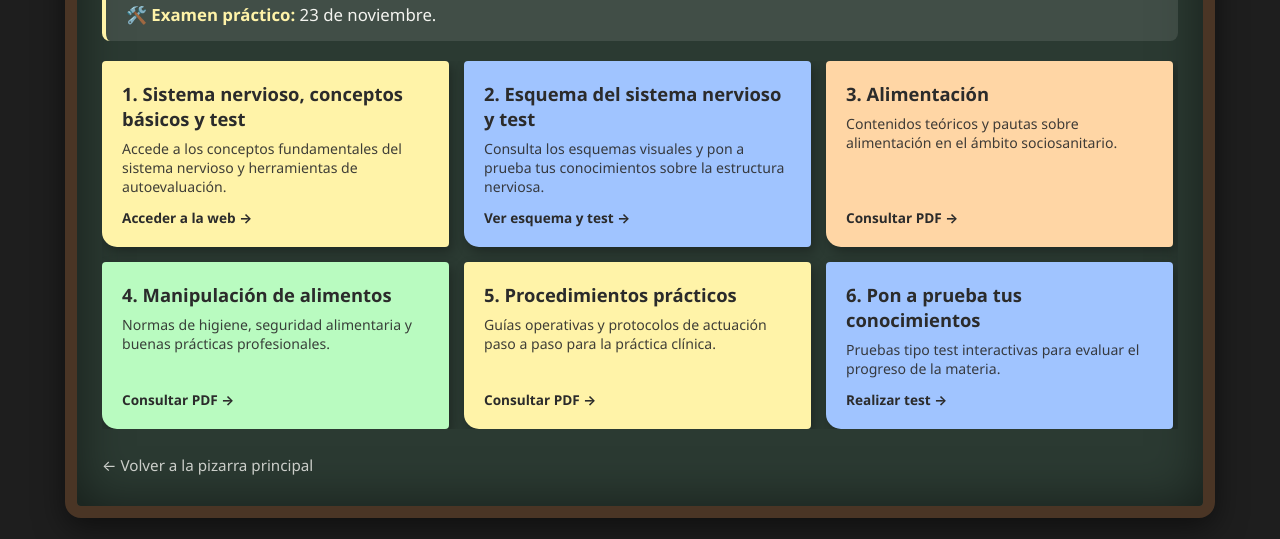
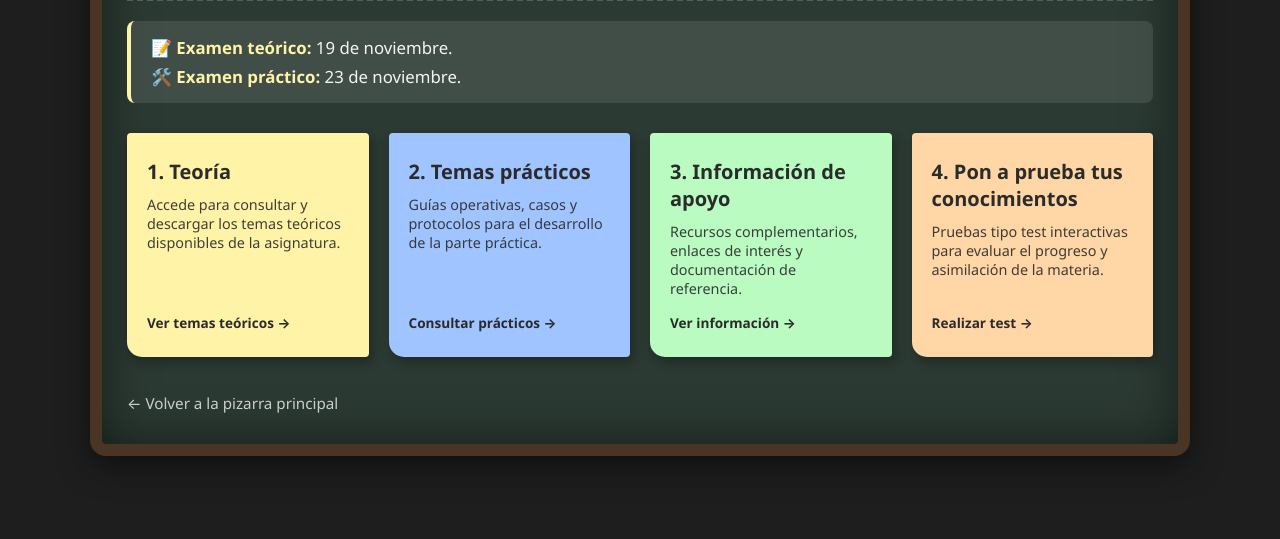
Before and after one commit to palabrasyfrasesperdidas-dotcom/APSD, a plain HTML site: page asignaturas/atencion-sanitaria.html in a window 1280 px wide. Shown: the part 261-800 px from the top of the page. Drawn offline with Linux system fonts and the light colour scheme.

Commit message:
Update atencion-sanitaria.html

```diff
--- a/asignaturas/atencion-sanitaria.html
+++ b/asignaturas/atencion-sanitaria.html
@@ -34,7 +34,7 @@
 
         .board-container {
             width: 100%;
-            max-width: 1150px;
+            max-width: 1100px;
             background-color: var(--bg-board);
             border: 12px solid var(--board-frame);
             border-radius: 16px;
@@ -89,30 +89,20 @@
             color: var(--postit-yellow);
         }
 
-        /* CUADRÍCULA DE SECCIONES (6 POST-ITS) */
+        /* CUADRÍCULA DE SECCIONES (4 POST-ITS) */
         .sections-grid {
             display: grid;
-            grid-template-columns: repeat(auto-fit, minmax(320px, 1fr));
-            gap: 15px;
-            max-height: 52vh;
-            overflow-y: auto;
-            padding-right: 5px;
-        }
-
-        .sections-grid::-webkit-scrollbar {
-            width: 8px;
-        }
-        .sections-grid::-webkit-scrollbar-thumb {
-            background: var(--board-frame);
-            border-radius: 4px;
+            grid-template-columns: repeat(auto-fit, minmax(240px, 1fr));
+            gap: 20px;
+            padding: 10px 0;
         }
 
         .section-card {
             display: flex;
             flex-direction: column;
             justify-content: space-between;
-            padding: 20px;
-            min-height: 150px;
+            padding: 25px 20px;
+            min-height: 170px;
             text-decoration: none;
             color: var(--text-dark);
             border-radius: 4px 4px 4px 15px;
@@ -122,22 +112,22 @@
         }
 
         .section-card:hover {
-            transform: scale(1.02);
+            transform: scale(1.03);
             box-shadow: 5px 8px 18px rgba(0, 0, 0, 0.4);
         }
 
         .section-card h3 {
-            font-size: 1.15em;
-            margin-bottom: 8px;
+            font-size: 1.25em;
+            margin-bottom: 10px;
             font-weight: 700;
         }
 
         .section-card p {
-            font-size: 0.88em;
+            font-size: 0.9em;
             opacity: 0.9;
         }
 
-        /* Colores de los post-its distribuidos */
+        /* Colores de los post-its */
         .c-yellow { background-color: var(--postit-yellow); }
         .c-blue   { background-color: var(--postit-blue); }
         .c-peach  { background-color: var(--postit-peach); }
@@ -227,21 +217,6 @@
             opacity: 1;
             text-decoration: underline;
         }
-
-        /* ADAPTACIÓN MÓVIL */
-        @media (max-width: 600px) {
-            .board-container {
-                border-width: 6px;
-                padding: 15px 12px;
-            }
-            .subject-header {
-                flex-direction: column-reverse;
-                text-align: center;
-            }
-            .header-title h1 {
-                font-size: 1.6em;
-            }
-        }
     </style>
 </head>
 <body>
@@ -263,60 +238,42 @@
             <span>🛠️ <strong>Examen práctico:</strong> 23 de noviembre.</span>
         </section>
 
-        <!-- APARTADOS PRINCIPALES (6 OPCIONES) -->
+        <!-- CUADRÍCULA DE 4 APARTADOS -->
         <section class="sections-grid">
-            <!-- 1. Sistema nervioso, conceptos básicos y test -->
-            <a href="https://palabrasyfrasesperdidas-dotcom.github.io/El-viaje-/" target="_blank" class="section-card c-yellow">
+            <!-- 1. Teoría (Lleva a la página de temas descargables) -->
+            <a href="teoria-sanitaria.html" class="section-card c-yellow">
                 <div>
-                    <h3>1. Sistema nervioso, conceptos básicos y test</h3>
-                    <p>Accede a los conceptos fundamentales del sistema nervioso y herramientas de autoevaluación.</p>
+                    <h3>1. Teoría</h3>
+                    <p>Accede para consultar y descargar los temas teóricos disponibles de la asignatura.</p>
                 </div>
-                <span style="font-size: 0.85em; font-weight: bold; margin-top: 12px;">Acceder a la web &rarr;</span>
+                <span style="font-size: 0.85em; font-weight: bold; margin-top: 15px;">Ver temas teóricos &rarr;</span>
             </a>
 
-            <!-- 2. Esquema del sistema nervioso y test -->
-            <a href="https://palabrasyfrasesperdidas-dotcom.github.io/esquema-sistema-nervioso/" target="_blank" class="section-card c-blue">
+            <!-- 2. Temas prácticos -->
+            <div onclick="mostrarProximamente('Temas prácticos')" class="section-card c-blue">
                 <div>
-                    <h3>2. Esquema del sistema nervioso y test</h3>
-                    <p>Consulta los esquemas visuales y pon a prueba tus conocimientos sobre la estructura nerviosa.</p>
+                    <h3>2. Temas prácticos</h3>
+                    <p>Guías operativas, casos y protocolos para el desarrollo de la parte práctica.</p>
                 </div>
-                <span style="font-size: 0.85em; font-weight: bold; margin-top: 12px;">Ver esquema y test &rarr;</span>
-            </a>
-
-            <!-- 3. Alimentación (Próximamente) -->
-            <div onclick="mostrarProximamente('Alimentación')" class="section-card c-peach">
-                <div>
-                    <h3>3. Alimentación</h3>
-                    <p>Contenidos teóricos y pautas sobre alimentación en el ámbito sociosanitario.</p>
-                </div>
-                <span style="font-size: 0.85em; font-weight: bold; margin-top: 12px;">Consultar PDF &rarr;</span>
+                <span style="font-size: 0.85em; font-weight: bold; margin-top: 15px;">Consultar prácticos &rarr;</span>
             </div>
 
-            <!-- 4. Manipulación de alimentos (Próximamente) -->
-            <div onclick="mostrarProximamente('Manipulación de alimentos')" class="section-card c-mint">
+            <!-- 3. Información de apoyo -->
+            <div onclick="mostrarProximamente('Información de apoyo')" class="section-card c-mint">
                 <div>
-                    <h3>4. Manipulación de alimentos</h3>
-                    <p>Normas de higiene, seguridad alimentaria y buenas prácticas profesionales.</p>
+                    <h3>3. Información de apoyo</h3>
+                    <p>Recursos complementarios, enlaces de interés y documentación de referencia.</p>
                 </div>
-                <span style="font-size: 0.85em; font-weight: bold; margin-top: 12px;">Consultar PDF &rarr;</span>
+                <span style="font-size: 0.85em; font-weight: bold; margin-top: 15px;">Ver información &rarr;</span>
             </div>
 
-            <!-- 5. Procedimientos prácticos (Próximamente) -->
-            <div onclick="mostrarProximamente('Procedimientos prácticos')" class="section-card c-yellow">
+            <!-- 4. Pon a prueba tus conocimientos -->
+            <div onclick="mostrarProximamente('Pon a prueba tus conocimientos')" class="section-card c-peach">
                 <div>
-                    <h3>5. Procedimientos prácticos</h3>
-                    <p>Guías operativas y protocolos de actuación paso a paso para la práctica clínica.</p>
+                    <h3>4. Pon a prueba tus conocimientos</h3>
+                    <p>Pruebas tipo test interactivas para evaluar el progreso y asimilación de la materia.</p>
                 </div>
-                <span style="font-size: 0.85em; font-weight: bold; margin-top: 12px;">Consultar PDF &rarr;</span>
-            </div>
-
-            <!-- 6. Pon a prueba tus conocimientos (Próximamente) -->
-            <div onclick="mostrarProximamente('Pon a prueba tus conocimientos')" class="section-card c-blue">
-                <div>
-                    <h3>6. Pon a prueba tus conocimientos</h3>
-                    <p>Pruebas tipo test interactivas para evaluar el progreso de la materia.</p>
-                </div>
-                <span style="font-size: 0.85em; font-weight: bold; margin-top: 12px;">Realizar test &rarr;</span>
+                <span style="font-size: 0.85em; font-weight: bold; margin-top: 15px;">Realizar test &rarr;</span>
             </div>
         </section>
 
@@ -326,7 +283,7 @@
         </div>
     </main>
 
-    <!-- VENTANA EMERGENTE (MODAL) -->
+    <!-- VENTANA MODAL "PRÓXIMAMENTE" -->
     <div id="modalProximamente" class="modal-overlay">
         <div class="modal-box">
             <h2>⏳ Próximamente</h2>
@@ -337,7 +294,7 @@
 
     <script>
         function mostrarProximamente(seccion) {
-            document.getElementById('modalTexto').innerText = `El contenido en PDF de "${seccion}" estará disponible próximamente.`;
+            document.getElementById('modalTexto').innerText = `El contenido del apartado "${seccion}" estará disponible próximamente.`;
             document.getElementById('modalProximamente').classList.add('active');
         }
 
```
